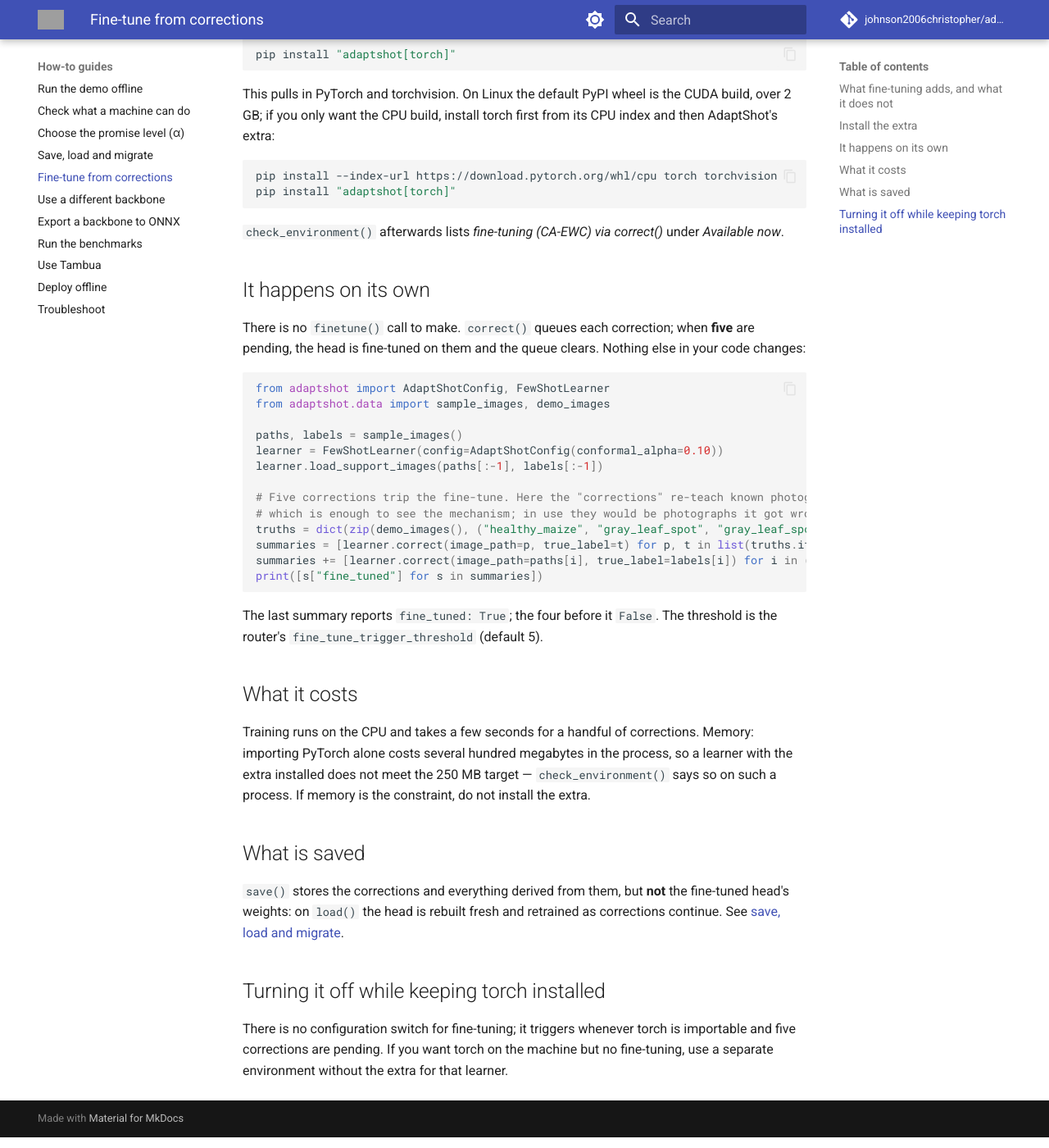
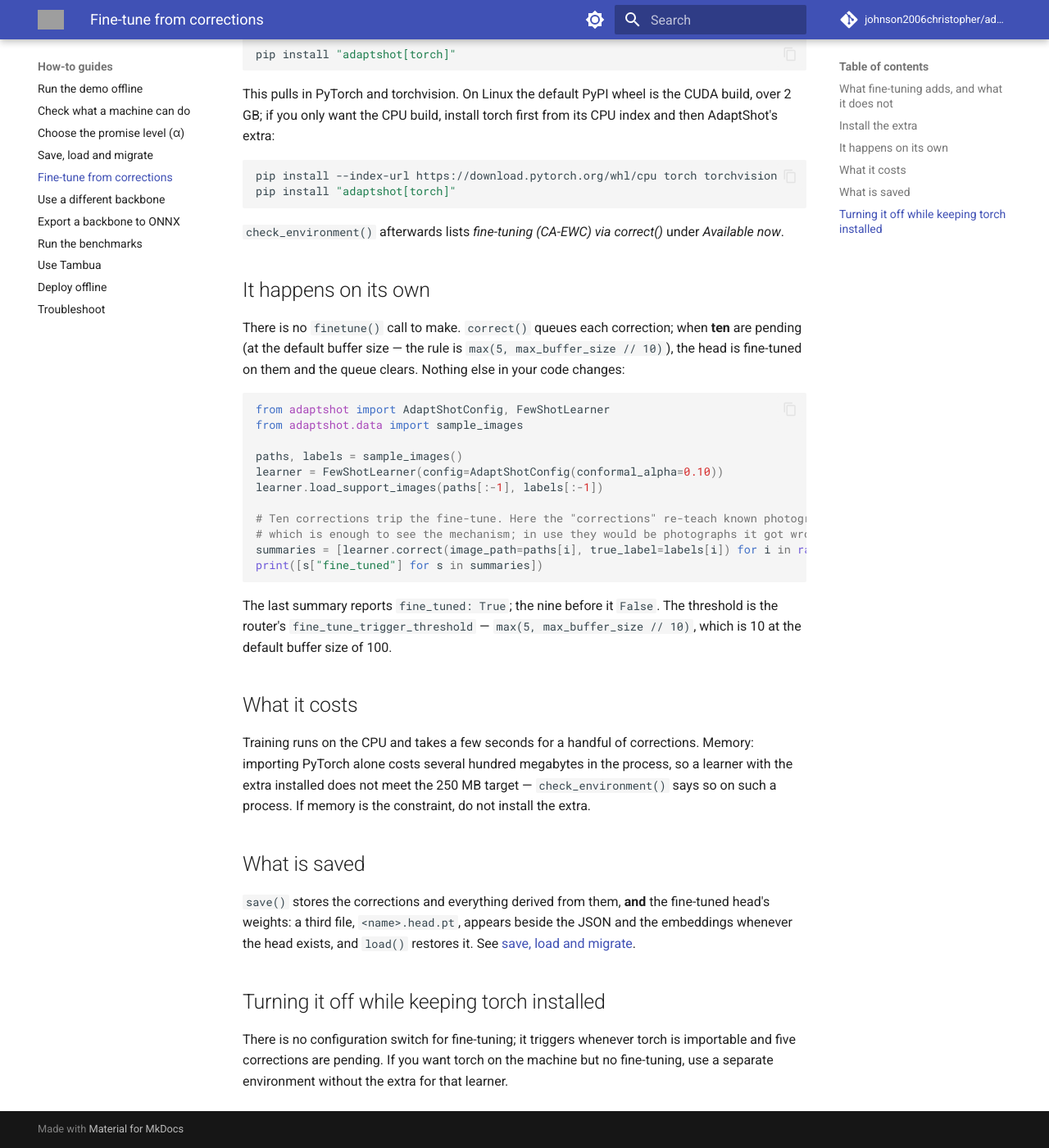
Before and after one commit to johnson2006christopher/adaptshot, an MkDocs documentation site: the page built from docs/how-to/fine-tune-with-corrections.md, in a window 1280 px wide and 1400 px high, scrolled down 821 px. Shown: the whole window at 82% size. Built offline with MkDocs 1.6.1 and Material for MkDocs 9.7.7, drawn with Linux system fonts in a browser that asks for light colours; comment, search, counter and statistics services are not loaded; grey boxes are pictures that could not be loaded.

Commit message:
docs: fine-tune page states the real trigger (10 at defaults) and that the head is saved (#126)

````diff
--- a/docs/how-to/fine-tune-with-corrections.md
+++ b/docs/how-to/fine-tune-with-corrections.md
@@ -29,25 +29,23 @@
 
 ## It happens on its own
 
-There is no `finetune()` call to make. `correct()` queues each correction; when **five** are pending, the head is fine-tuned on them and the queue clears. Nothing else in your code changes:
+There is no `finetune()` call to make. `correct()` queues each correction; when **ten** are pending (at the default buffer size — the rule is `max(5, max_buffer_size // 10)`), the head is fine-tuned on them and the queue clears. Nothing else in your code changes:
 
 ```python
 from adaptshot import AdaptShotConfig, FewShotLearner
-from adaptshot.data import sample_images, demo_images
+from adaptshot.data import sample_images
 
 paths, labels = sample_images()
 learner = FewShotLearner(config=AdaptShotConfig(conformal_alpha=0.10))
 learner.load_support_images(paths[:-1], labels[:-1])
 
-# Five corrections trip the fine-tune. Here the "corrections" re-teach known photographs,
+# Ten corrections trip the fine-tune. Here the "corrections" re-teach known photographs,
 # which is enough to see the mechanism; in use they would be photographs it got wrong.
-truths = dict(zip(demo_images(), ("healthy_maize", "gray_leaf_spot", "gray_leaf_spot", "tomato"), strict=True))
-summaries = [learner.correct(image_path=p, true_label=t) for p, t in list(truths.items())[:3]]
-summaries += [learner.correct(image_path=paths[i], true_label=labels[i]) for i in (0, 4)]
+summaries = [learner.correct(image_path=paths[i], true_label=labels[i]) for i in range(10)]
 print([s["fine_tuned"] for s in summaries])
 ```
 
-The last summary reports `fine_tuned: True`; the four before it `False`. The threshold is the router's `fine_tune_trigger_threshold` (default 5).
+The last summary reports `fine_tuned: True`; the nine before it `False`. The threshold is the router's `fine_tune_trigger_threshold` — `max(5, max_buffer_size // 10)`, which is 10 at the default buffer size of 100.
 
 ## What it costs
 
@@ -55,7 +53,7 @@
 
 ## What is saved
 
-`save()` stores the corrections and everything derived from them, but **not** the fine-tuned head's weights: on `load()` the head is rebuilt fresh and retrained as corrections continue. See [save, load and migrate](save-load-and-migrate.md).
+`save()` stores the corrections and everything derived from them, **and** the fine-tuned head's weights: a third file, `<name>.head.pt`, appears beside the JSON and the embeddings whenever the head exists, and `load()` restores it. See [save, load and migrate](save-load-and-migrate.md).
 
 ## Turning it off while keeping torch installed
 
````
